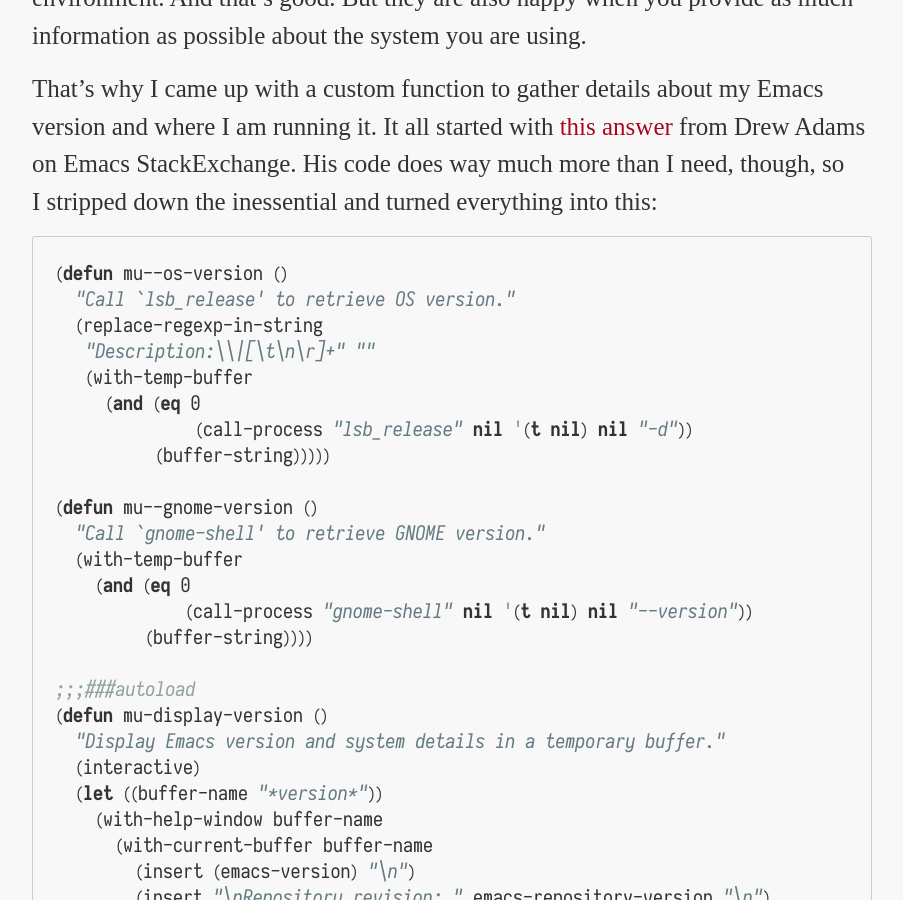
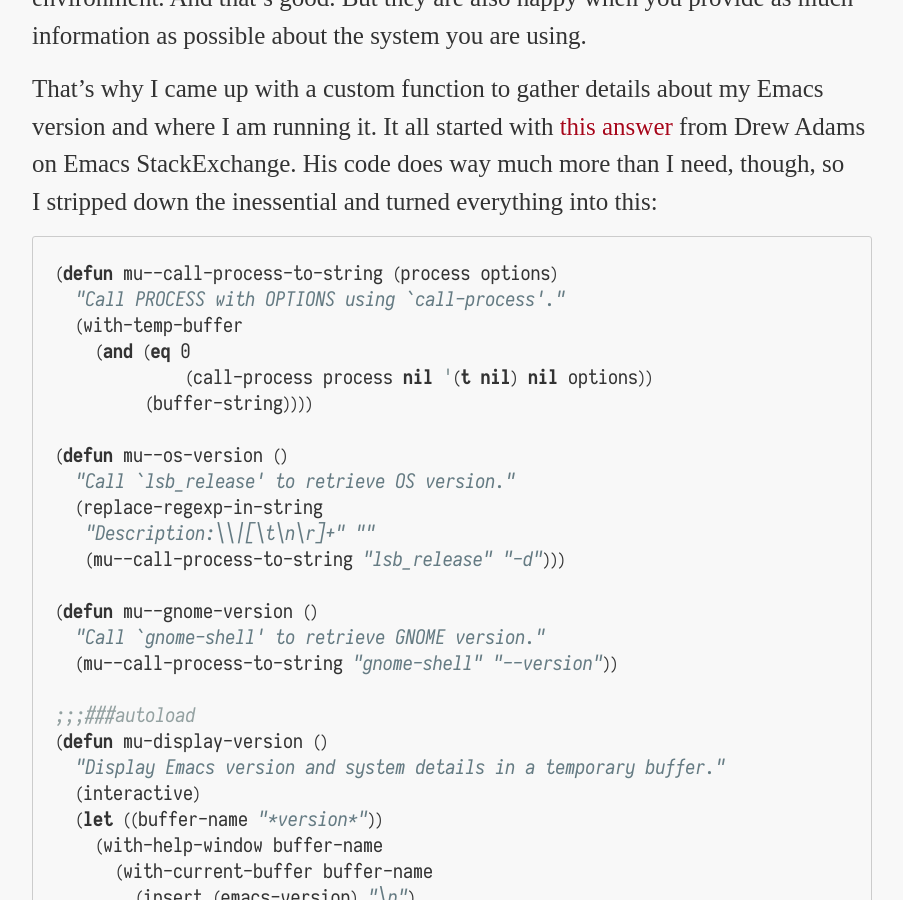
Before and after one commit to manuel-uberti/manuel-uberti.github.io, a Jekyll site: the page built from _posts/2018-05-25-display-version.md, in a window 1280 px wide and 900 px high, scrolled down 529 px. Shown: the whole window, without its empty margins (188-1091 px from the left). Built offline with Jekyll 4.4.1, drawn with Linux system fonts in a browser that asks for light colours; some web fonts are replaced.

Commit message:
Update code with refactored version

````diff
--- a/_posts/2018-05-25-display-version.md
+++ b/_posts/2018-05-25-display-version.md
@@ -25,21 +25,22 @@
 though, so I stripped down the inessential and turned everything into this:
 
 ``` emacs-lisp
+(defun mu--call-process-to-string (process options)
+  "Call PROCESS with OPTIONS using `call-process'."
+  (with-temp-buffer
+    (and (eq 0
+             (call-process process nil '(t nil) nil options))
+         (buffer-string))))
+
 (defun mu--os-version ()
   "Call `lsb_release' to retrieve OS version."
   (replace-regexp-in-string
    "Description:\\|[\t\n\r]+" ""
-   (with-temp-buffer
-     (and (eq 0
-              (call-process "lsb_release" nil '(t nil) nil "-d"))
-          (buffer-string)))))
+   (mu--call-process-to-string "lsb_release" "-d")))
 
 (defun mu--gnome-version ()
   "Call `gnome-shell' to retrieve GNOME version."
-  (with-temp-buffer
-    (and (eq 0
-             (call-process "gnome-shell" nil '(t nil) nil "--version"))
-         (buffer-string))))
+  (mu--call-process-to-string "gnome-shell" "--version"))
 
 ;;;###autoload
 (defun mu-display-version ()
````
